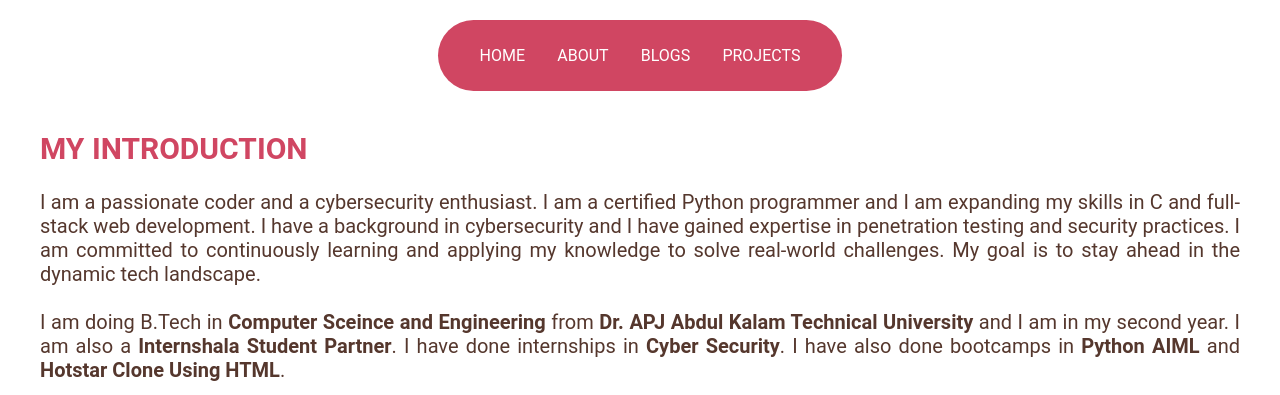
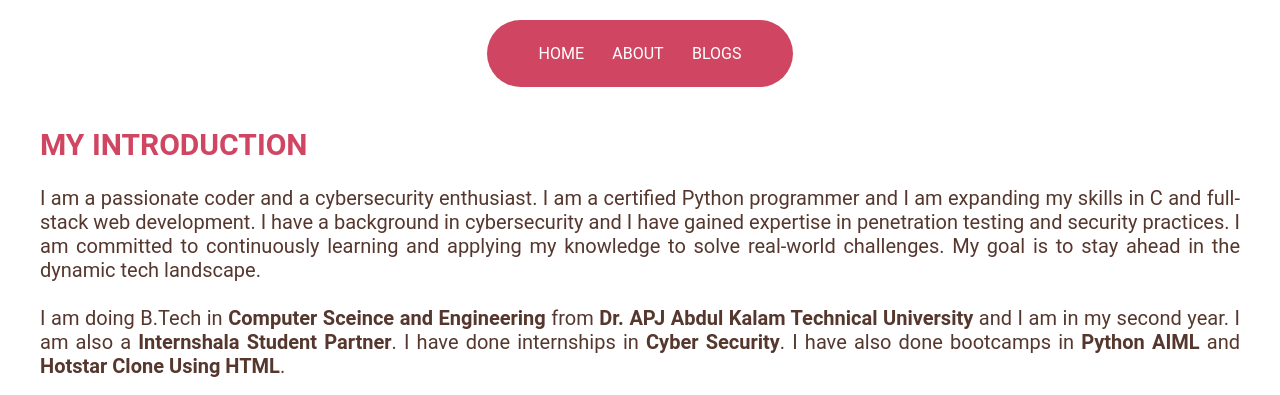
Before and after one commit to mgmehra2005/MyPortfolio, a Flask app: page /about in a window 1280 px wide. Shown: the top 395 px of the page. Run offline with Flask 3, Linux system fonts and the light colour scheme.

Commit message:
commented project page

```diff
--- a/Portfolio/templates/base_temp.html
+++ b/Portfolio/templates/base_temp.html
@@ -28,7 +28,7 @@
                     <li><a href="{{ url_for('home_page') }}">Home</a></li>
                     <li><a href="{{ url_for('about_page') }}">About</a></li>
                     <li><a href="{{ url_for('blogs_page') }}">Blogs</a></li>
-                    <li><a href="{{ url_for('projects_page') }}">Projects</a></li>
+                    <!-- <li><a href="{{ url_for('projects_page') }}">Projects</a></li>  -->
                 </ul>
             </nav>
         </header>
```
